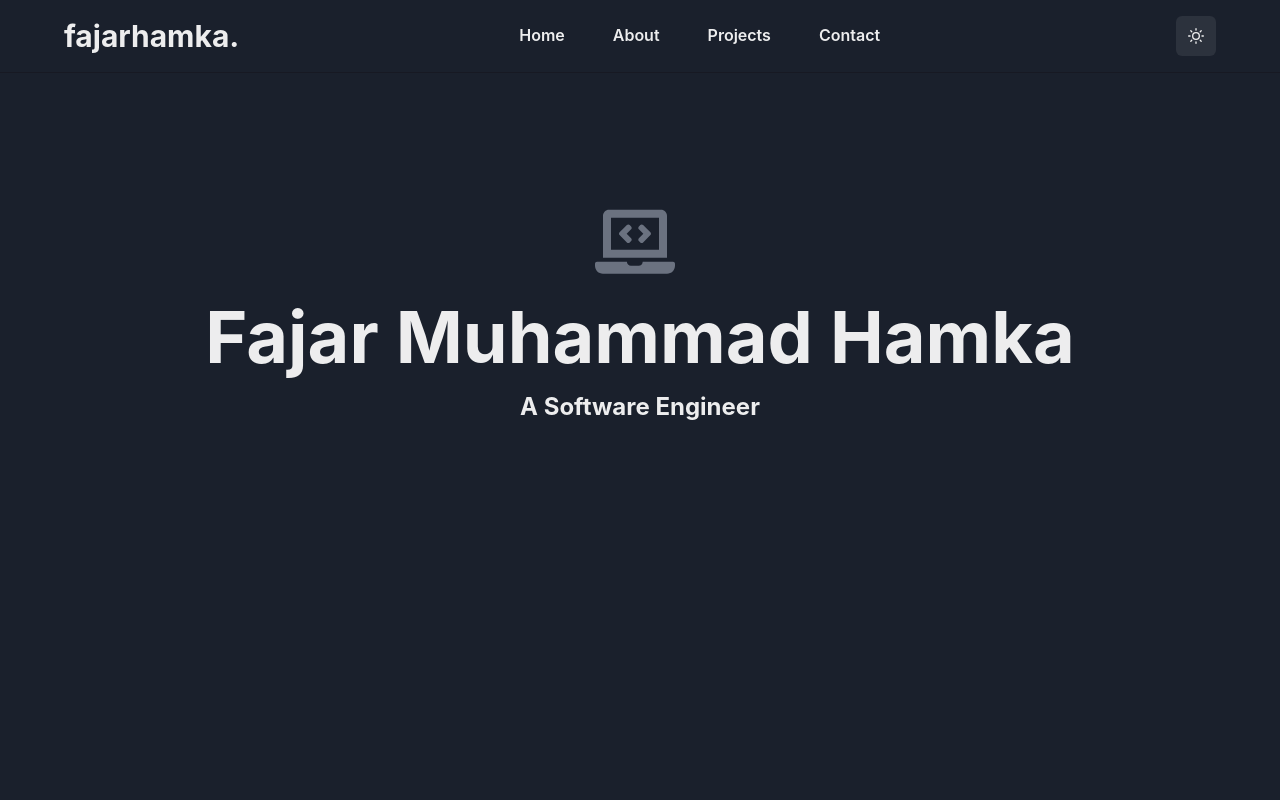
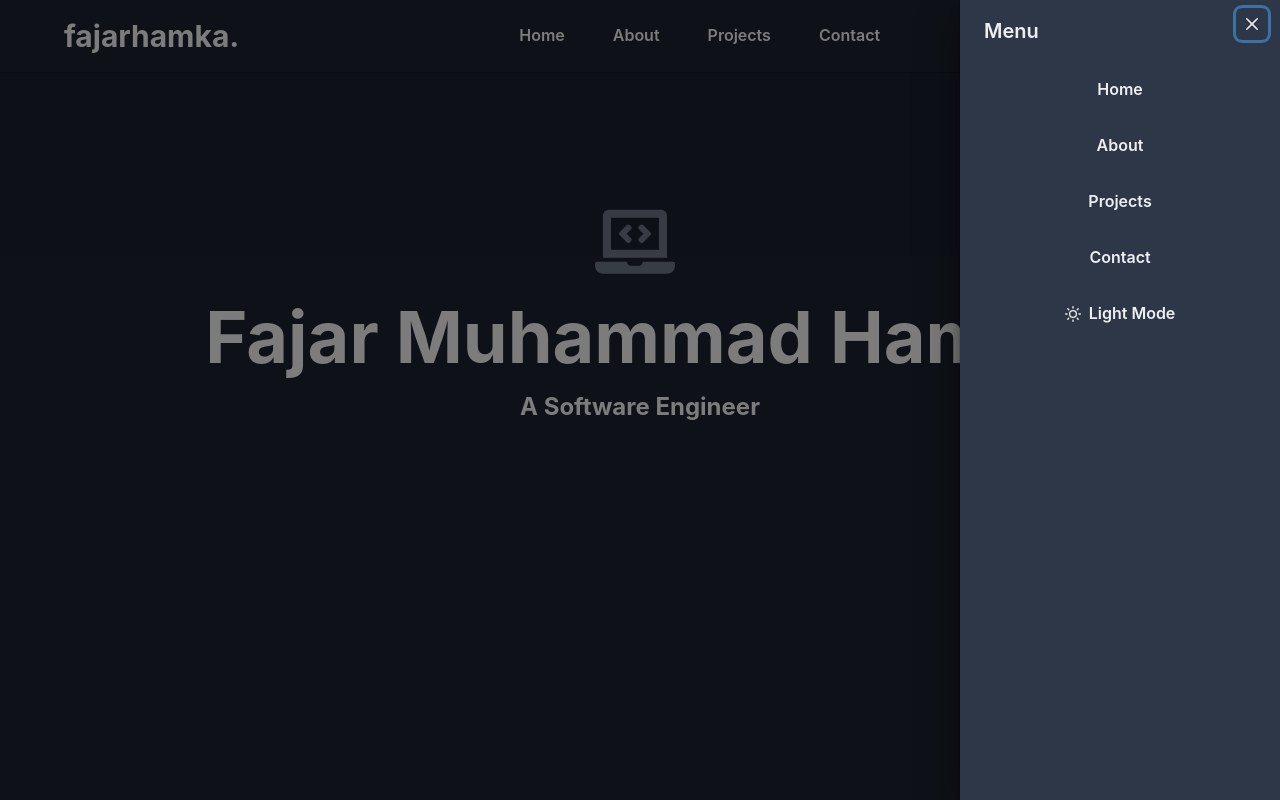
Before and after one commit to fajartd02/portfolio, a Next.js app: page / in a window 1280 px wide. Built offline with nearby package versions, Linux system fonts and the light colour scheme.

Commit message:
create PersistenceDrawer, still error, i dunno why

```diff
--- a/components/Header.tsx
+++ b/components/Header.tsx
@@ -1,7 +1,6 @@
 import { useState } from "react";
 import {
   Flex,
-  Spacer,
   Box,
   Heading,
   Button,
@@ -16,9 +15,9 @@ import {
   DrawerHeader,
   DrawerBody,
   Stack,
-  Text,
 } from "@chakra-ui/react";
 import { HamburgerIcon, MoonIcon, SunIcon } from "@chakra-ui/icons";
+import PersistentDrawer from "./PersistenceDrawer";
 
 function Header() {
   const [isOpen, setIsOpen] = useState(false);
@@ -107,37 +106,7 @@ function Header() {
           </Box>
         </Box>
       </Flex>
-      <Drawer isOpen={isDrawerOpen} placement="right" onClose={onClose}>
-        <DrawerOverlay />
-        <DrawerContent>
-          <DrawerCloseButton display="none" />
-          <DrawerHeader>Menu</DrawerHeader>
-          <DrawerBody>
-            <Stack spacing="4">
-              {links.map((link) => (
-                <Button
-                  key={link.href}
-                  variant="ghost"
-                  onClick={onClose}
-                  width="full"
-                >
-                  {link.label}
-                </Button>
-              ))}
-              <Button
-                variant="ghost"
-                width="full"
-                onClick={() => {
-                  toggleColorMode();
-                  onClose();
-                }}
-              >
-                Toggle dark mode
-              </Button>
-            </Stack>
-          </DrawerBody>
-        </DrawerContent>
-      </Drawer>
+      <PersistentDrawer />
     </Box>
   );
 }
--- /dev/null
+++ b/components/PersistenceDrawer.tsx
@@ -0,0 +1,75 @@
+import { useState } from "react";
+import {
+  Drawer,
+  DrawerBody,
+  DrawerCloseButton,
+  DrawerContent,
+  DrawerHeader,
+  DrawerOverlay,
+  Button,
+  Stack,
+  useColorMode,
+} from "@chakra-ui/react";
+import { MoonIcon, SunIcon } from "@chakra-ui/icons";
+
+function PersistentDrawer() {
+  const [isOpen, setIsOpen] = useState(true);
+  const { colorMode, toggleColorMode } = useColorMode();
+
+  const links = [
+    {
+      href: "/",
+      label: "Home",
+    },
+    {
+      href: "/about",
+      label: "About",
+    },
+    {
+      href: "/projects",
+      label: "Projects",
+    },
+    {
+      href: "/contact",
+      label: "Contact",
+    },
+  ];
+
+  const handleToggle = () => setIsOpen(!isOpen);
+
+  return (
+    <Drawer isOpen={isOpen} placement="right" onClose={handleToggle}>
+      <DrawerOverlay />
+      <DrawerContent>
+        <DrawerCloseButton />
+        <DrawerHeader>Menu</DrawerHeader>
+        <DrawerBody>
+          <Stack spacing="4">
+            {links.map((link) => (
+              <Button
+                key={link.href}
+                variant="ghost"
+                onClick={handleToggle}
+                width="full"
+              >
+                {link.label}
+              </Button>
+            ))}
+            <Button
+              variant="ghost"
+              width="full"
+              onClick={() => {
+                toggleColorMode();
+              }}
+              leftIcon={colorMode === "light" ? <MoonIcon /> : <SunIcon />}
+            >
+              {colorMode === "light" ? "Dark" : "Light"} Mode
+            </Button>
+          </Stack>
+        </DrawerBody>
+      </DrawerContent>
+    </Drawer>
+  );
+}
+
+export default PersistentDrawer;
--- a/package.json
+++ b/package.json
@@ -20,7 +20,7 @@
     "@types/react-icons": "^3.0.0",
     "eslint": "8.37.0",
     "eslint-config-next": "13.2.4",
-    "framer-motion": "^10.10.0",
+    "framer-motion": "^10.12.2",
     "next": "13.2.4",
     "react": "18.2.0",
     "react-dom": "18.2.0",
```
Also changed, not shown: 2 other files (tests, documents, lock files or other folders).
